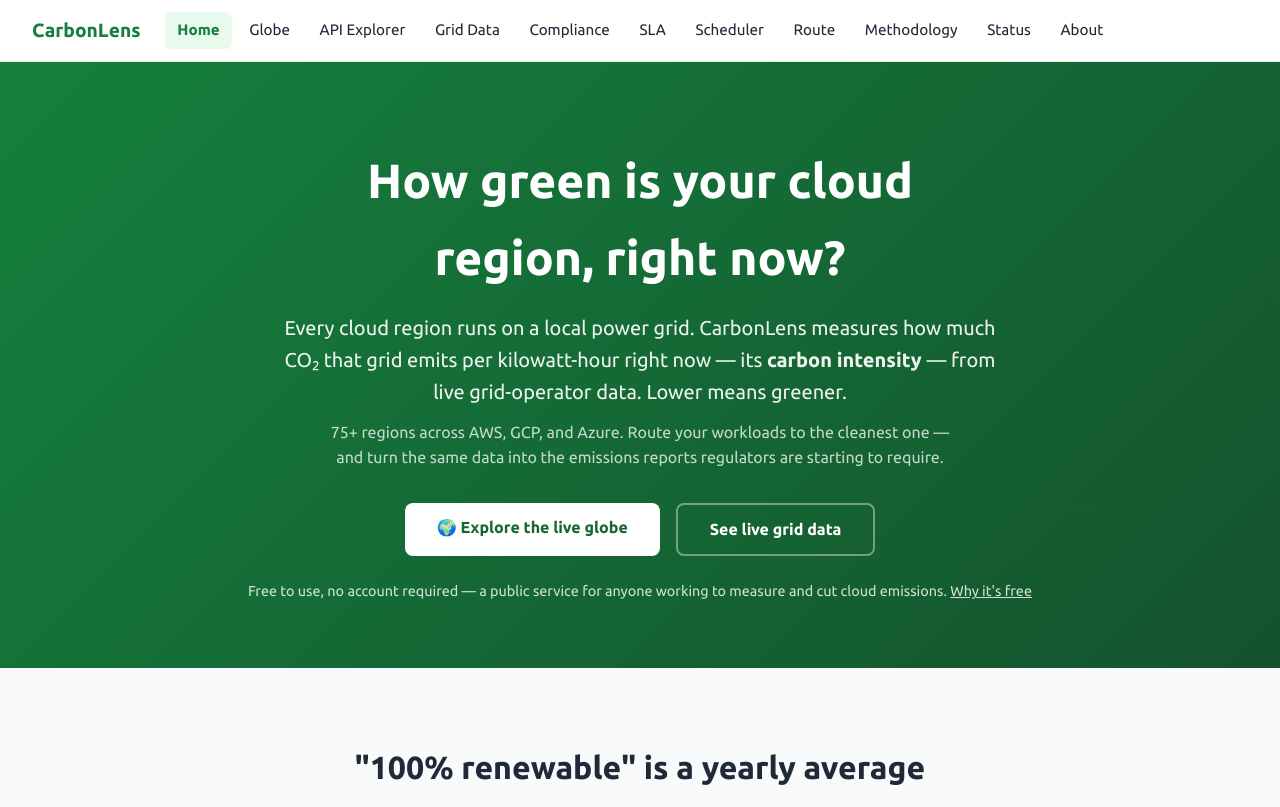
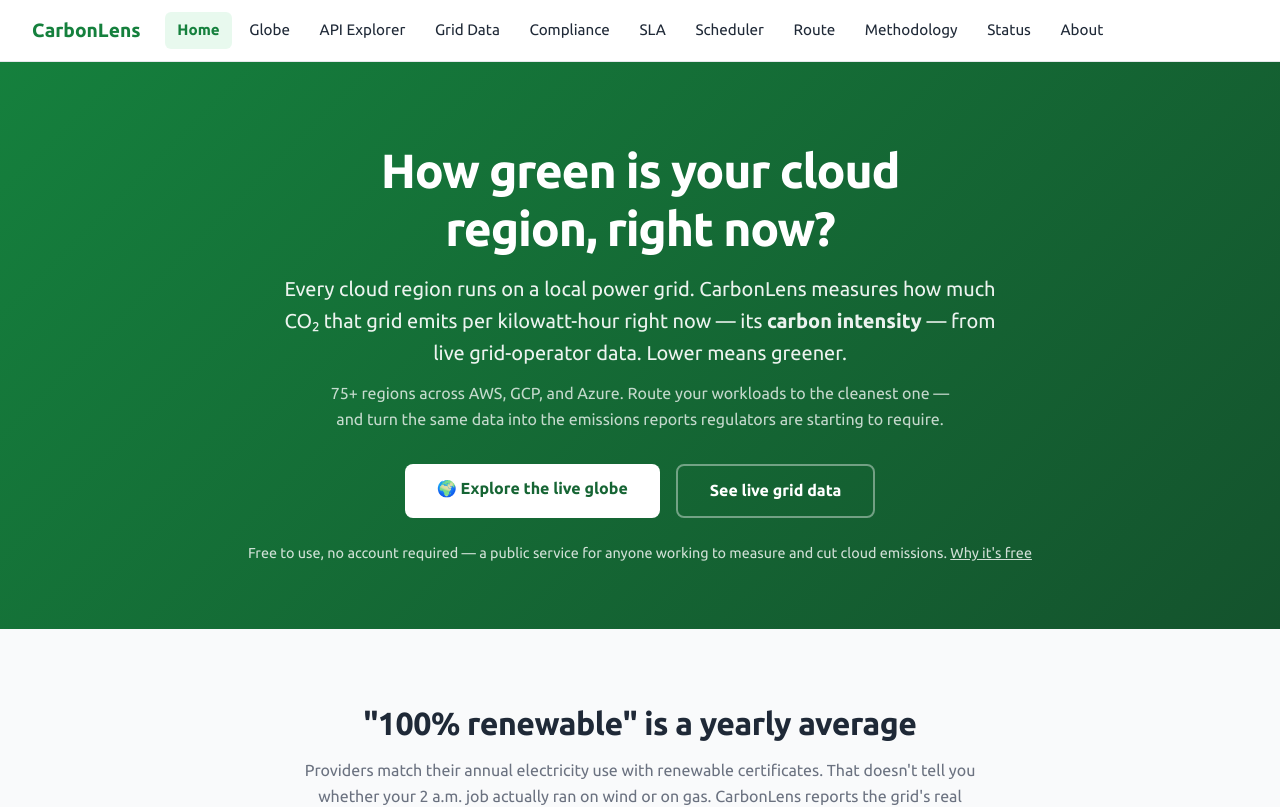
Before and after one commit to peterklingelhofer/carbon-lens, a React (Vite) app in the folder web/: page / in a window 1280 px wide. Shown: the top 807 px of the page. Built offline with nearby package versions, Linux system fonts and the light colour scheme; no server answers.

Commit message:
feat: antialiased font-smoothing, ubuntu-mono

```diff
--- a/web/package.json
+++ b/web/package.json
@@ -13,6 +13,7 @@
   },
   "dependencies": {
     "@fontsource/ubuntu": "^5.2.8",
+    "@fontsource/ubuntu-mono": "^5.2.8",
     "@tanstack/react-query": "^5.90.21",
     "globe.gl": "^2.46.1",
     "react": "^19.2.4",
--- a/web/src/index.css
+++ b/web/src/index.css
@@ -32,7 +32,7 @@
   --amber: #b45309;
 
   --sans: "Ubuntu", system-ui, -apple-system, "Segoe UI", Roboto, sans-serif;
-  --mono: ui-monospace, "Cascadia Code", Consolas, monospace;
+  --mono: "Ubuntu Mono", ui-monospace, "Cascadia Code", Consolas, monospace;
 
   /* Semantic green tokens (WCAG AA). green-600 alone can't serve as both a
      button background (white text needs it dark) and on-surface text (needs it
@@ -60,6 +60,11 @@
   line-height: 1.6;
   color: var(--gray-800);
   background: var(--gray-50);
+
+  /* Crisper Ubuntu rendering on webkit/macOS, and kerning/ligatures on */
+  -webkit-font-smoothing: antialiased;
+  -moz-osx-font-smoothing: grayscale;
+  text-rendering: optimizeLegibility;
 }
 
 @media (prefers-color-scheme: dark) {
@@ -111,6 +116,29 @@ a:hover {
   text-decoration: underline;
 }
 
+/* Headings: tighter tracking + line-height read more polished than the browser
+   defaults. Components still set their own sizes/weights inline. */
+h1,
+h2,
+h3,
+h4 {
+  letter-spacing: -0.015em;
+  line-height: 1.2;
+}
+h1 {
+  letter-spacing: -0.025em;
+}
+
+/* Monospace: use the self-hosted Ubuntu Mono and align digits so live numbers
+   don't shift width as they update. */
+code,
+pre,
+kbd,
+samp {
+  font-family: var(--mono);
+  font-variant-numeric: tabular-nums;
+}
+
 @keyframes cl-spin {
   to {
     transform: rotate(360deg);
--- a/web/src/main.tsx
+++ b/web/src/main.tsx
@@ -5,6 +5,8 @@ import { BrowserRouter } from "react-router-dom";
 import "@fontsource/ubuntu/400.css";
 import "@fontsource/ubuntu/500.css";
 import "@fontsource/ubuntu/700.css";
+import "@fontsource/ubuntu-mono/400.css";
+import "@fontsource/ubuntu-mono/700.css";
 import App from "./App";
 import "./index.css";
 
```
Also changed, not shown: 1 other file (tests, documents, lock files or other folders).
